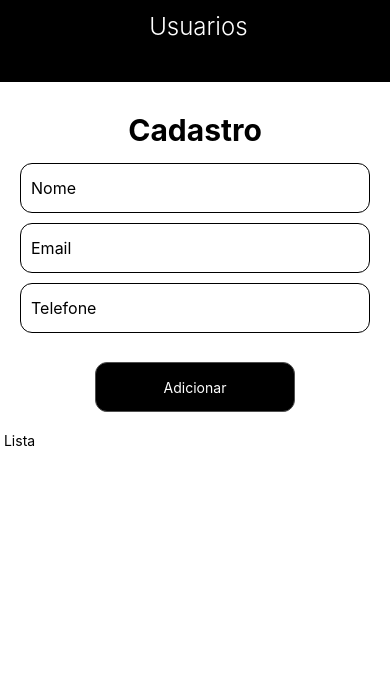
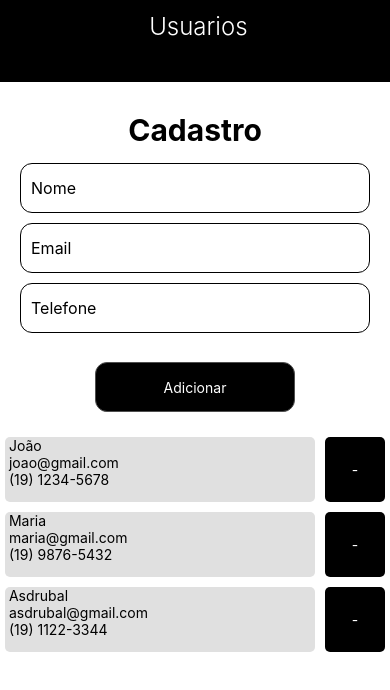
Before and after one commit to ambercff/projeto-integrador-2, a React Native app: screen / in a window 390 px wide. Shown: the top 690 px of the page. Built offline with nearby package versions, Linux system fonts and the light colour scheme.

Commit message:
usuario, lista

```diff
--- a/src/components/Lista.jsx
+++ b/src/components/Lista.jsx
@@ -1,9 +1,44 @@
-import { View, StyleSheet, Text } from "react-native"
+import { View, StyleSheet, Text, FlatList } from "react-native"
+import { Usuario } from "./Usuario"
 
 export function Lista() {
+
+    const listaUsuarios = [
+        {
+            codigo: '1',
+            nome: "João",
+            email: "joao@gmail.com",
+            telefone: "(19) 1234-5678"
+        },
+        {
+            codigo: '2',
+            nome: "Maria",
+            email: "maria@gmail.com",
+            telefone: "(19) 9876-5432"
+        },
+        {
+            codigo: '3',
+            nome: "Asdrubal",
+            email: "asdrubal@gmail.com",
+            telefone: "(19) 1122-3344"
+        }
+    ]
+
     return (
         <View>
-            <Text style={styles.texto}> Lista </Text>
+            <FlatList
+                data={listaUsuarios} // Fonte de dados
+                keyExtractor={(item) => {item.codigo}} // Cada item da lista precisa de um índice, então, nesse trecho, estamos pegando cada codigo do item
+                renderItem={({item}) => ( // 'renderItem' serve para renderizar cada atributo do objeto
+                    <>
+                        <Usuario
+                            nome={item.nome}
+                            email={item.email}
+                            telefone={item.telefone}
+                        />
+                    </>
+                )}
+            />
         </View>
     )
 }
--- /dev/null
+++ b/src/components/Usuario.jsx
@@ -0,0 +1,47 @@
+import { View, StyleSheet, TouchableOpacity, Text } from "react-native"
+
+export function Usuario({nome, email, telefone}) {
+    return (
+        <View style={styles.container}>
+
+            <View style={styles.containerDados}>
+                <Text> {nome} </Text>
+                <Text> {email} </Text>
+                <Text> {telefone} </Text>
+            </View>
+
+            <TouchableOpacity style={styles.btn}>
+                <Text style={styles.text}> - </Text>
+            </TouchableOpacity>
+        </View>
+    )
+}
+
+const styles = StyleSheet.create({
+    container: {
+        flexDirection: 'row',
+        margin: 5
+    },
+
+    containerDados: {
+        flex:1,
+        backgroundColor: '#e0e0e0',
+        borderRadius: 5
+    },
+
+    btn: {
+        backgroundColor: '#000',
+        alignItems: 'center',
+        justifyContent: 'center',
+        height: 65,
+        width: 60,
+        marginStart: 10,
+        borderRadius: 5
+
+    },
+
+    text: {
+        color: '#fff'
+    }
+
+})
```
